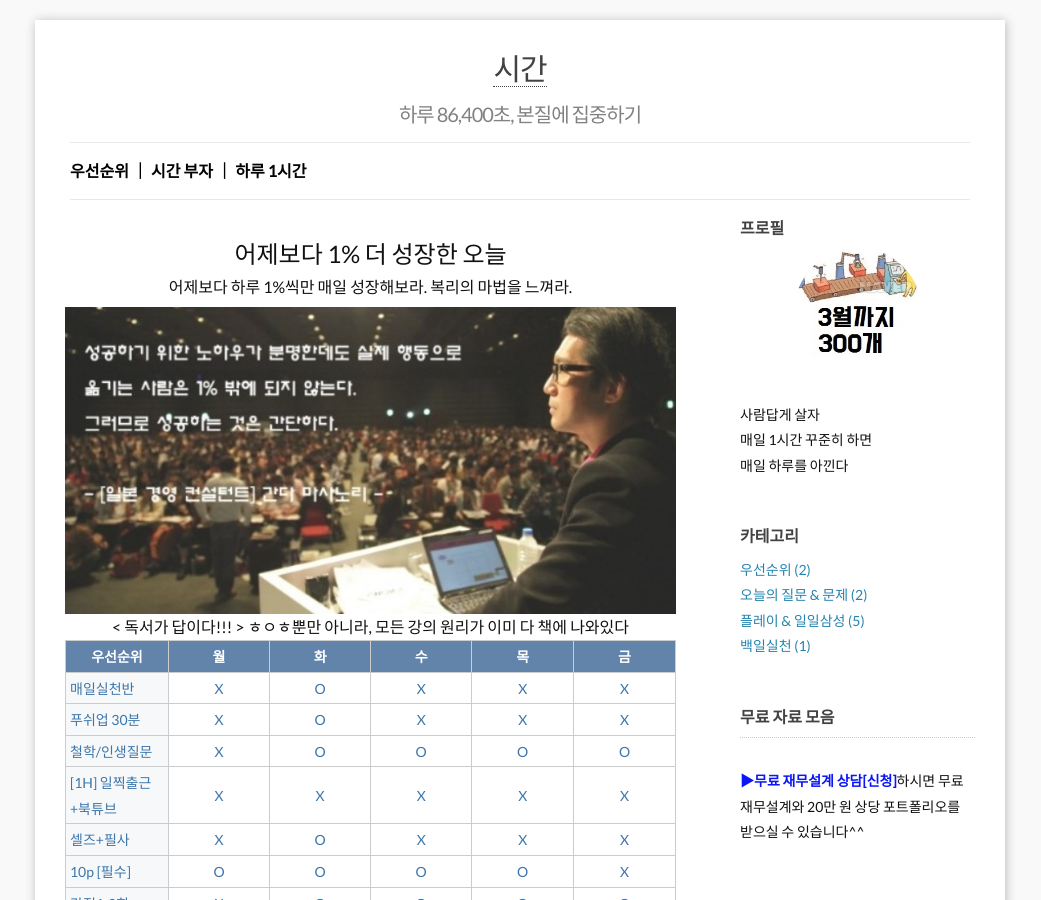
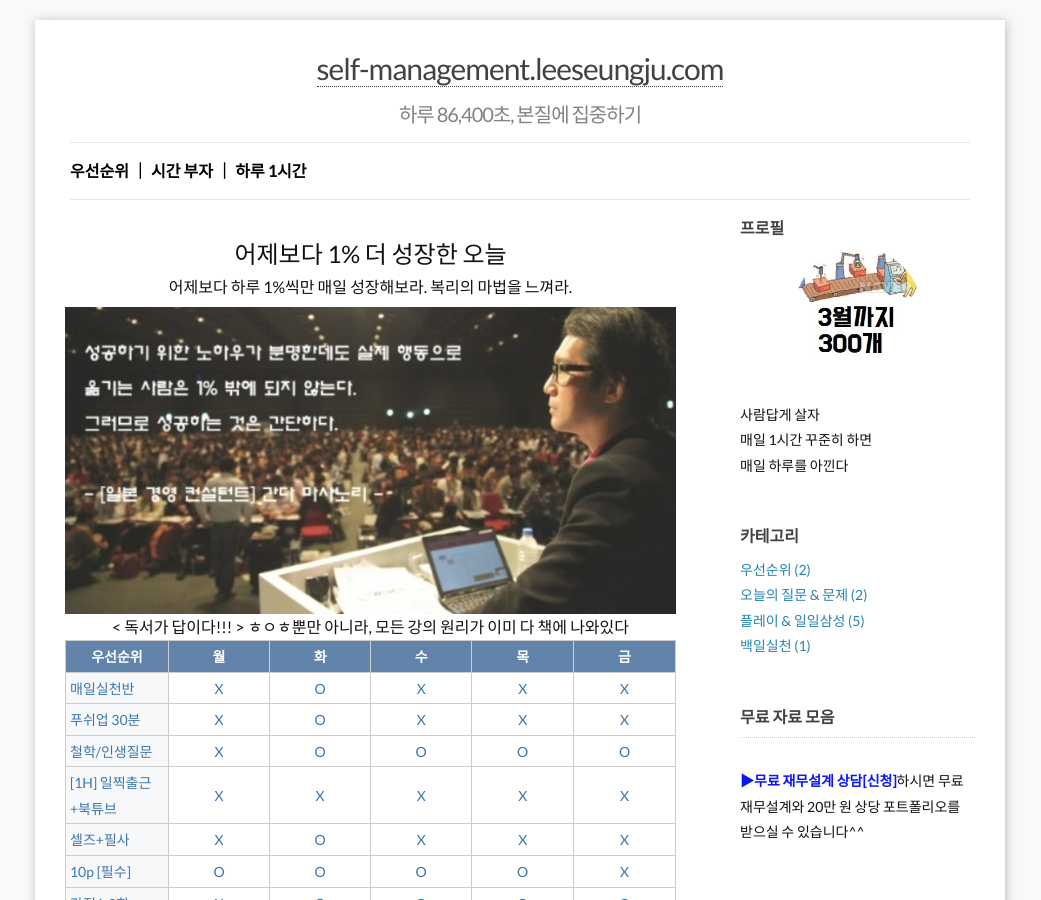
Before and after one commit to leevra/self-management.leeseungju.com, a Jekyll site: the page built from index.html, in a window 1280 px wide and 900 px high. Shown: the whole window, without its empty margins (120-1161 px from the left). Built offline with Jekyll 4.4.1, drawn with Linux system fonts in a browser that asks for light colours; the list of posts is cut into pages by our own code.

Commit message:
Update _config.yml

```diff
--- a/_config.yml
+++ b/_config.yml
@@ -1,5 +1,5 @@
 ### Site info:
-title: 시간
+title:
 tagline: 하루 86,400초, 본질에 집중하기
 author: 관리자
 email: help@leeseungju.com
```
